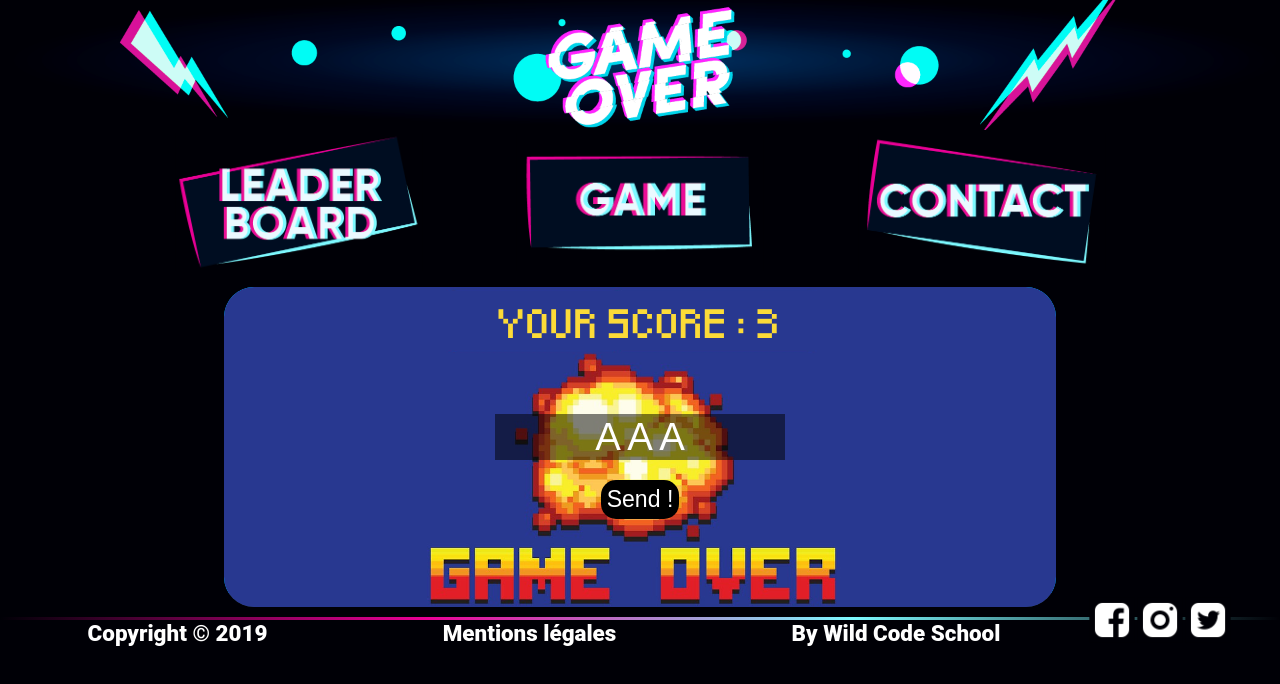
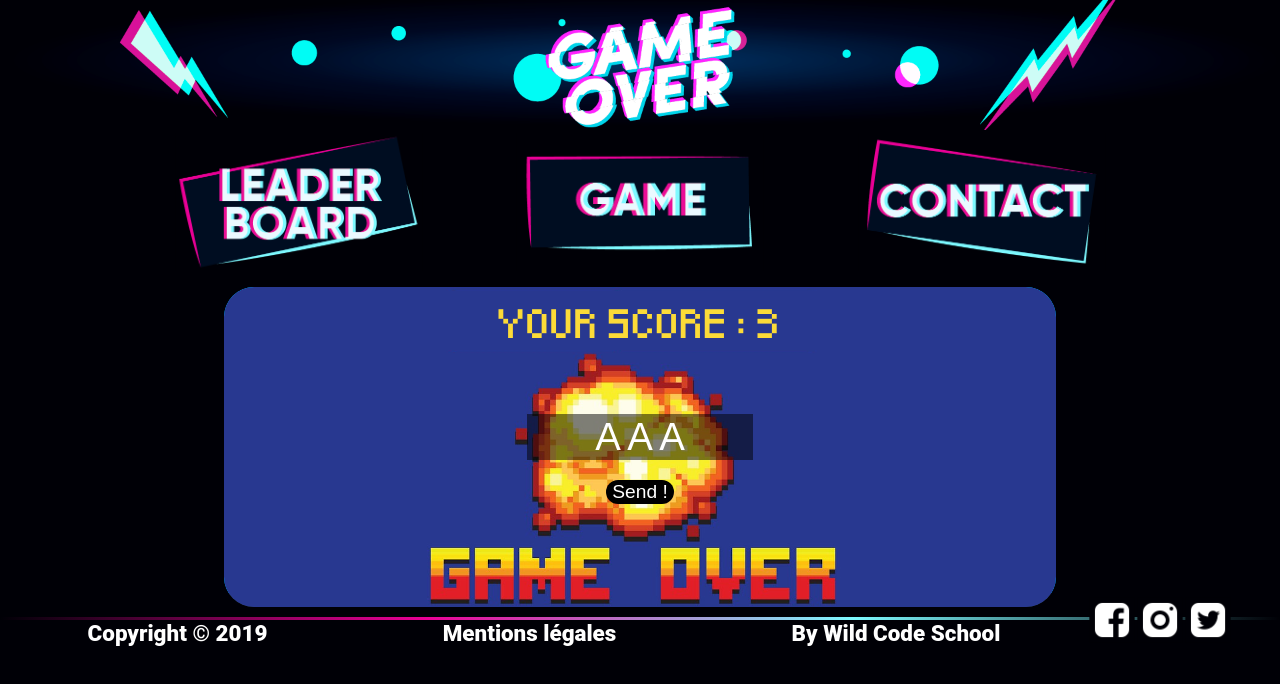
Before and after one commit to WildCodeSchool/lille-0919-js-projet2-runner, a React (Create React App) app in the folder frontend/: page / in a window 1280 px wide. Shown: the top 684 px of the page. Built offline with nearby package versions, Linux system fonts and the light colour scheme.

Commit message:
Redirection of the sending of the API on the page Leaderboard (router)

```diff
--- a/frontend/src/components/PopIn.jsx
+++ b/frontend/src/components/PopIn.jsx
@@ -1,7 +1,7 @@
 import React from "react";
 import "./style/PopIn.scss";
 import axios from "axios";
-import { Link } from "react-router-dom";
+import { withRouter } from "react-router-dom";
 const MAX_LENGTH = 3;
 class PopIn extends React.Component {
   constructor(props) {
@@ -21,8 +21,10 @@ class PopIn extends React.Component {
   }
   handleSubmit(e) {
     e.preventDefault();
-
-    axios.post("http://localhost:5000/highscores", this.state);
+    axios.post("http://localhost:5000/highscores", this.state)
+    .then(({data})=>{
+this.props.history.push("/leaderboard");
+    })
   }
 
   render() {
@@ -43,14 +45,14 @@ class PopIn extends React.Component {
             onChange={e => {
               this.handleChange(e);
             }}
+            required
           />
-          <Link to="/leaderboard">
+
             <input className="send" type="submit" value="Send !" />
-          </Link>
         </form>
       </div>
     );
   }
 }
 
-export default PopIn;
+export default withRouter(PopIn);
--- a/frontend/src/components/style/PopIn.scss
+++ b/frontend/src/components/style/PopIn.scss
@@ -30,15 +30,16 @@
     display: flex;
     flex-direction: column;
     justify-content: space-between;
-    width: 25vw;
+    width: 20vw;
     .playerName {
       margin: 15px;
       font-size: 2.4em;
       text-align: center;
       background-color: rgba(0, 0, 0, 0.5);
-      border: none;
+      border: transparent;
       color: white;
       text-transform: uppercase;
+
     }
     ::placeholder {
       color: white;
@@ -52,5 +53,6 @@
       border: none;
       border-radius: 15px;
     }
+
   }
 }
```
